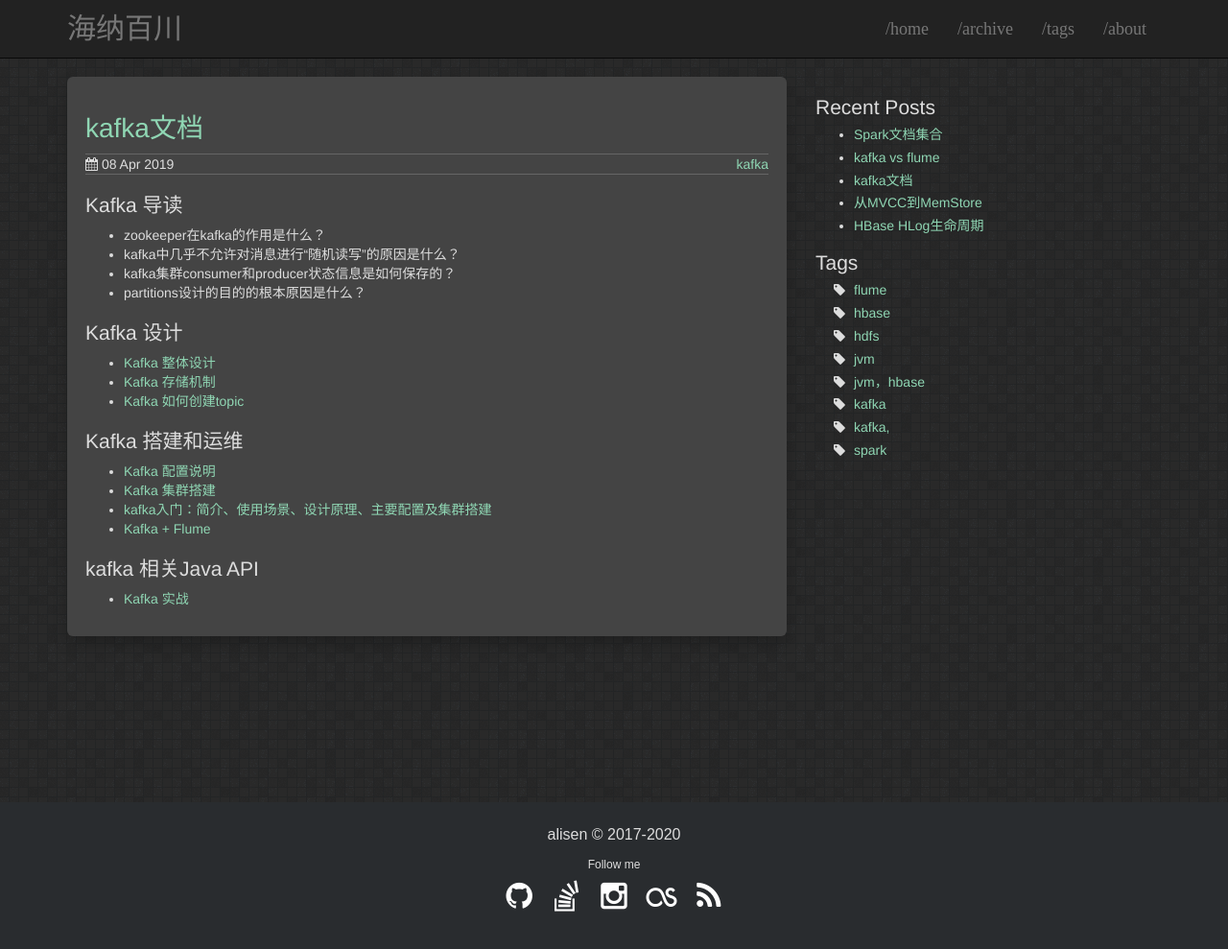
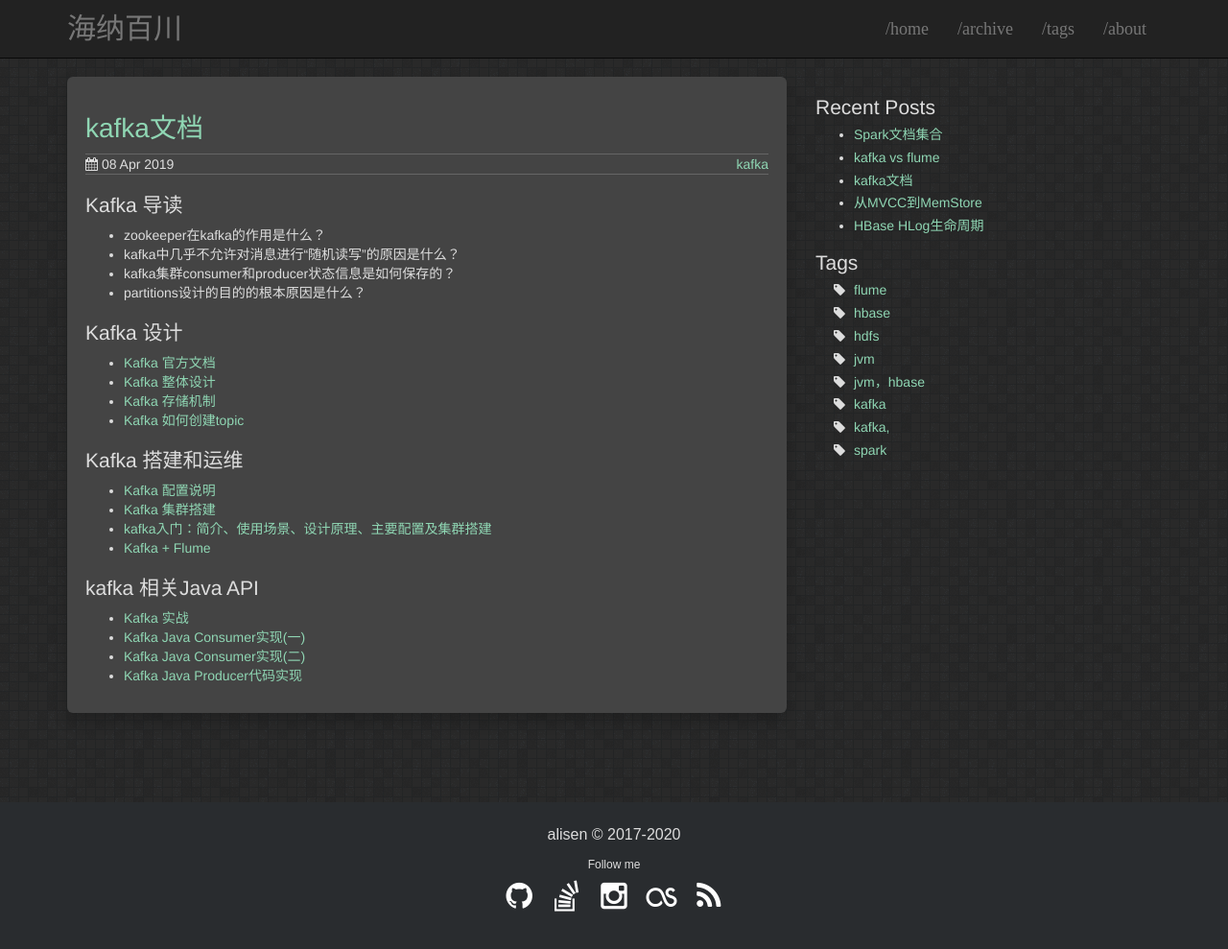
Before and after one commit to igithu/summary, a Jekyll site: the page built from _posts/2019-04-08-kafka-doc.md, in a window 1280 px wide and 1013 px high. Shown: the top 989 px of the window at 96% size. Built offline with Jekyll 4.4.1, drawn with Linux system fonts in a browser that asks for light colours.

Commit message:
Update 2019-04-08-kafka-doc.md

```diff
--- a/_posts/2019-04-08-kafka-doc.md
+++ b/_posts/2019-04-08-kafka-doc.md
@@ -13,6 +13,7 @@ tags: kafka
 
 
 ## Kafka 设计
+* [Kafka 官方文档](http://kafka.apachecn.org/)
 * [Kafka 整体设计](https://www.jianshu.com/p/d3e963ff8b70)
 * [Kafka 存储机制](https://www.cnblogs.com/cynchanpin/p/7339537.html)
 * [Kafka 如何创建topic](https://www.cnblogs.com/huxi2b/p/5923252.html)
@@ -27,3 +28,6 @@ tags: kafka
 
 ## kafka 相关Java API
 * [Kafka 实战](https://www.cnblogs.com/hei12138/p/7805475.html)
+* [Kafka Java Consumer实现(一)](https://www.cnblogs.com/liuming1992/p/6432506.html)
+* [Kafka Java Consumer实现(二)](http://www.cnblogs.com/liuming1992/p/6432626.html)
+* [Kafka Java Producer代码实现](https://www.cnblogs.com/liuming1992/p/6433055.html)
```
